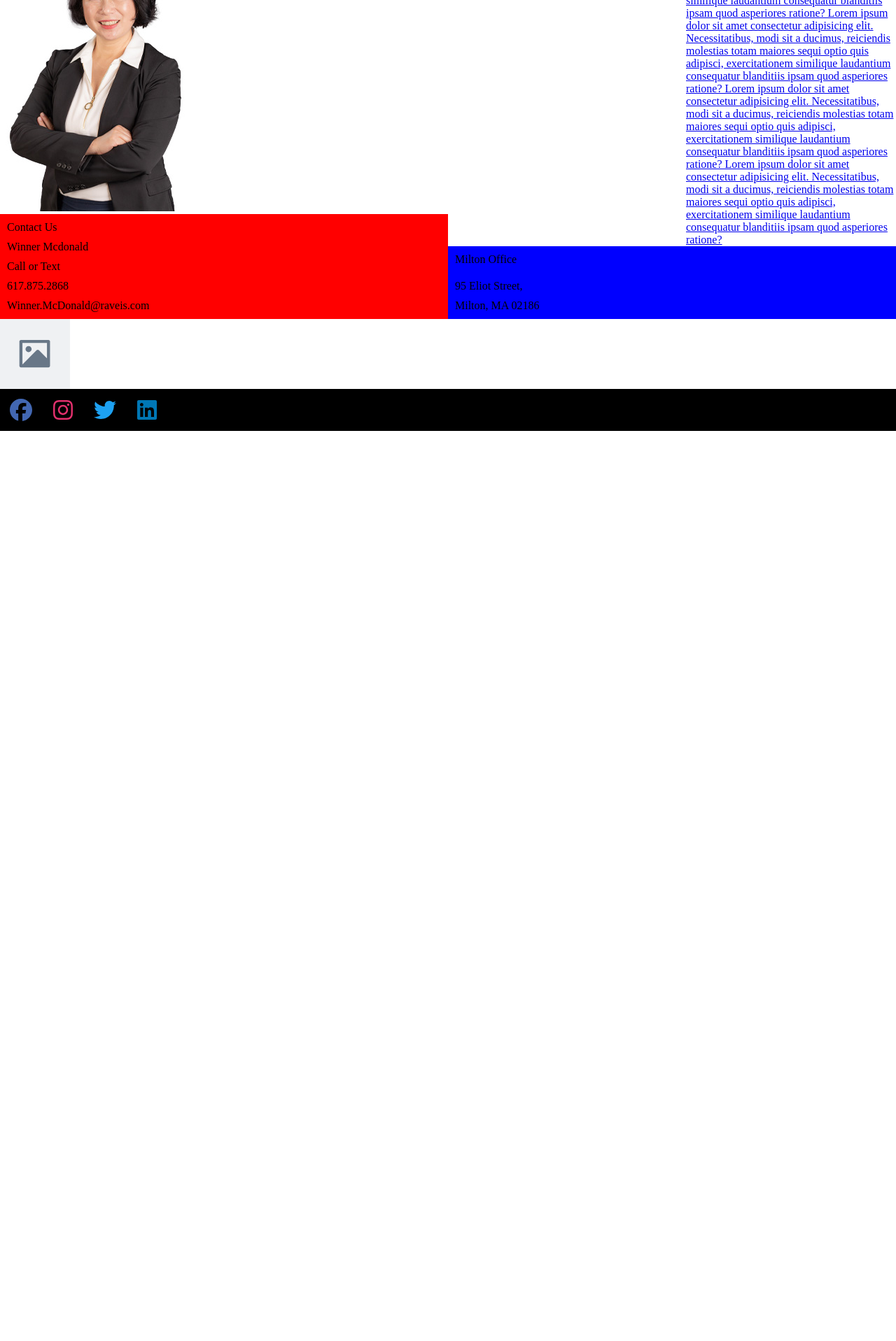
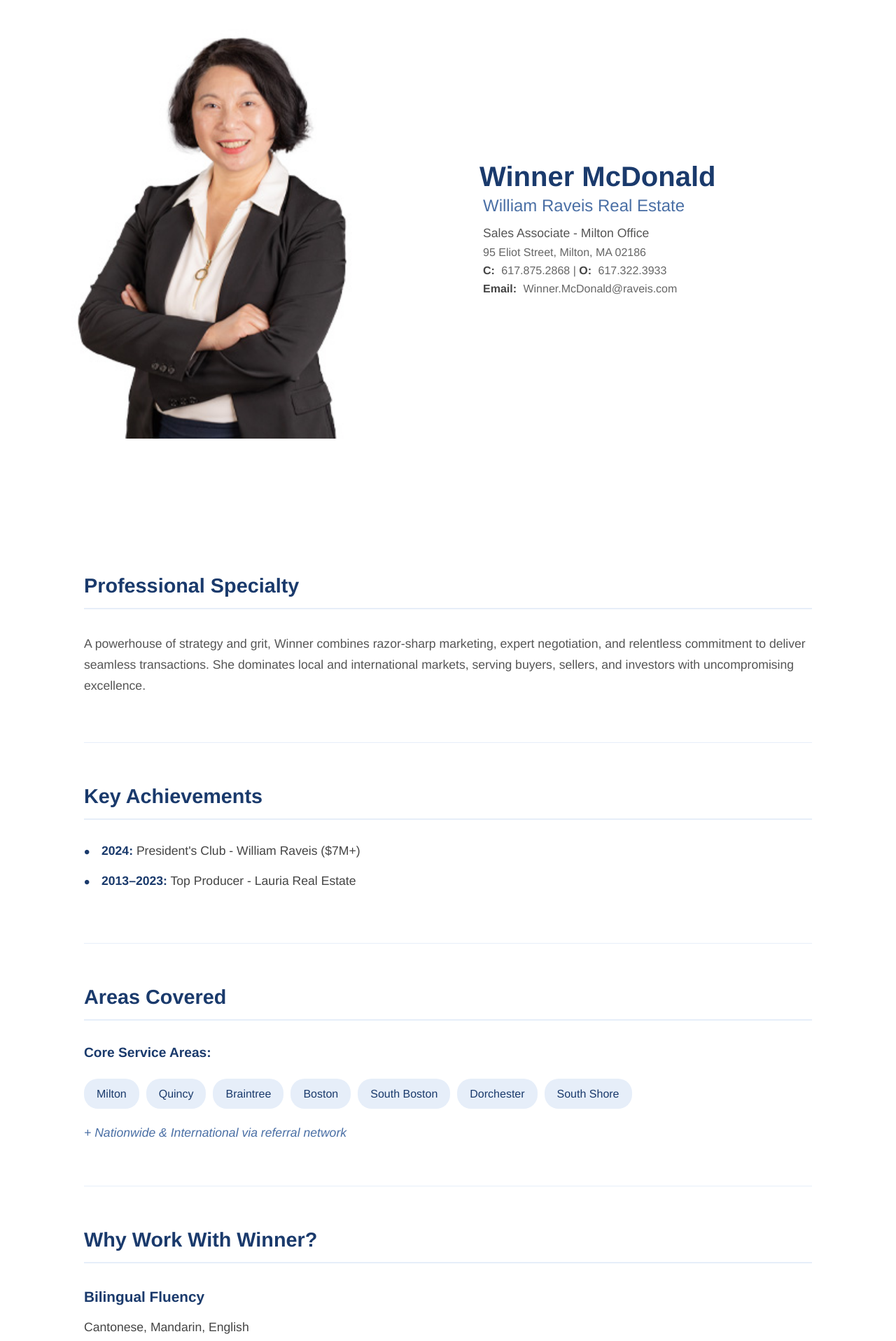
Before and after one commit to Protocythr/Realestate-Website, a React (Vite) app: page / in a window 1280 px wide. Shown: the part 880-2797 px from the top of the page at 70% size. Before the commit the page ends 1496 px from the top, so only its background shows below. Built offline with nearby package versions, Linux system fonts and the light colour scheme.

Commit message:
expanded main content - add more photos in future

```diff
--- a/src/components/Footer.css
+++ b/src/components/Footer.css
@@ -1,3 +1,7 @@
+.ftr {
+    background-color: brown;
+}
+
 .wmc_logo{
     margin-top: 100px;
     height: 100px;
--- a/src/components/Footer.jsx
+++ b/src/components/Footer.jsx
@@ -10,7 +10,6 @@ export function Footer(){
                 flexDirection: 'column',
                 gap: '10px',
                 padding: '10px',
-                backgroundColor: 'red',
                 justifyContent: 'flex-start',
                 alignItems: 'flex-start',
                 listStyle: 'none',
@@ -39,7 +38,6 @@ export function Footer(){
                 flexDirection: 'column',
                 gap: '10px',
                 padding: '10px',
-                backgroundColor: 'blue',
                 justifyContent: 'flex-start',
                 alignItems: 'flex-start',
                 listStyle: 'none',
@@ -64,6 +62,20 @@ export function Footer(){
                     <img src="./assets/placeholder.svg" alt="./assets/placeholder.svg"/>
                 </li>
             </ul>
+            <div>
+                <p>©2025 William Raveis Real Estate. Equal Housing Opportunity.</p>
+                <ul>
+                    <li>ADA Compliant</li>
+                    <li>
+                        <a href="#">Privacy Policy</a>
+                    </li>
+                    <li>
+                        <h3>Download Our App</h3>
+                        <a href="#">App Store</a>
+                        <a href="#">Google Play</a>
+                    </li>
+                </ul>
+            </div>
             <Iconbar/>
         </div>
     )
--- a/src/components/Frontpage.css
+++ b/src/components/Frontpage.css
@@ -1,11 +1,290 @@
-.ftpg{
+/* Frontpage.css */
+.ftpg {
+    font-family: 'Montserrat', 'Helvetica Neue', Arial, sans-serif;
+    color: #333;
+    margin: 0 auto;
+    padding: 0 20px;
+    max-width: 1200px;
 }
 
-.photobio {
-
+.ftpg .profile-container {
+    position: relative;
+    margin-top: 80px;
+    z-index: 10;
 }
 
-.bio {
-    width: 300px;
-    float: right;
+.ftpg .contact-header {
+    display: flex;
+    align-items: center;
+    background: white;
+    border-radius: 10px;
+    padding: 30px;
+    margin-bottom: 30px;
+    min-height: 400px;
 }
+
+.ftpg .headshot {
+    width: 450px;
+    height: auto;
+    overflow: hidden;
+    flex-shrink: 0;
+}
+
+.ftpg .headshotPicture {
+    width: 100%;
+    height: 100%;
+    object-fit: cover;
+}
+
+.ftpg .contact-details {
+    height: 100%;
+    margin-left: 150px;
+    flex: 1;
+}
+
+.ftpg .contact-details h1 {
+    font-size: 2.5rem;
+    color: #1a3a6c;
+    margin: 0 0 5px -5px;
+}
+
+.ftpg .contact-details h2 {
+    font-size: 1.5rem;
+    color: #4a6fa5;
+    margin: 0 0 15px 0;
+    font-weight: 500;
+}
+
+.ftpg .description {
+    font-size: 1.1rem;
+    color: #555;
+    margin: 5px 0;
+}
+
+.ftpg .contact-info {
+    font-size: 1rem;
+    color: #666;
+    margin: 8px 0;
+}
+
+.ftpg .contact-label {
+    font-weight: 600;
+    color: #444;
+    margin-right: 5px;
+}
+
+/* REMOVED GRID LAYOUT - REPLACED WITH CONTINUOUS CONTENT */
+.ftpg .content-section {
+    display: block;
+    margin-top: 100px;
+    margin-bottom: 50px;
+    background: white;
+    border-radius: 10px;
+    padding: 60px;
+}
+
+/* REMOVED CARD STYLING - MADE CONTINUOUS */
+.ftpg .content-section > div {
+    margin-bottom: 60px;
+    padding-bottom: 60px;
+    border-bottom: 1px solid #e6eef9;
+}
+
+.ftpg .content-section > div:last-child {
+    margin-bottom: 0;
+    padding-bottom: 0;
+    border-bottom: none;
+}
+
+.ftpg .content-section h2 {
+    color: #1a3a6c;
+    font-size: 1.8rem;
+    border-bottom: 2px solid #e6eef9;
+    padding-bottom: 15px;
+    margin-top: 0;
+}
+
+.ftpg .content {
+    padding-top: 30px;
+    line-height: 1.7;
+    color: #444;
+    font-size: 1.1rem;
+}
+
+.ftpg .achievement-list {
+    list-style: none;
+    padding: 0;
+}
+
+.ftpg .achievement-list li {
+    margin-bottom: 15px;
+    padding-left: 25px;
+    position: relative;
+    line-height: 1.6;
+    font-size: 1.1rem;
+}
+
+.ftpg .achievement-list li:before {
+    content: "•";
+    color: #1a3a6c;
+    font-size: 1.5rem;
+    position: absolute;
+    left: 0;
+    top: -3px;
+}
+
+.ftpg .year {
+    font-weight: 700;
+    color: #1a3a6c;
+}
+
+.ftpg .area-tags {
+    display: flex;
+    flex-wrap: wrap;
+    gap: 10px;
+    margin: 20px 0;
+}
+
+.ftpg .area-tags span {
+    background: #e6eef9;
+    color: #1a3a6c;
+    padding: 8px 18px;
+    border-radius: 20px;
+    font-size: 1rem;
+    font-weight: 500;
+}
+
+.ftpg .area-tag {
+    font-weight: 600;
+    margin-bottom: 5px;
+    color: #1a3a6c;
+    font-size: 1.2rem;
+}
+
+.ftpg .additional-coverage {
+    font-style: italic;
+    color: #4a6fa5;
+    margin-top: 15px;
+    font-size: 1.1rem;
+}
+
+.ftpg .benefit {
+    margin-bottom: 30px;
+}
+
+.ftpg .benefit h3 {
+    color: #1a3a6c;
+    font-size: 1.3rem;
+    margin-bottom: 12px;
+}
+
+.ftpg .benefit ul {
+    padding-left: 25px;
+    margin: 0;
+}
+
+.ftpg .benefit li {
+    margin-bottom: 10px;
+    line-height: 1.6;
+    font-size: 1.1rem;
+}
+
+.ftpg .listing-placeholder {
+    background: #f8fafd;
+    border-radius: 8px;
+    padding: 40px 20px;
+    text-align: center;
+    color: #4a6fa5;
+    font-style: italic;
+    font-size: 1.1rem;
+}
+
+.ftpg .team-section {
+    /* Removed grid-column property */
+}
+
+.ftpg .team-cards {
+    display: flex;
+    gap: 40px;
+    flex-wrap: wrap;
+    margin-top: 30px;
+}
+
+.ftpg .team-card {
+    flex: 1;
+    min-width: 300px;
+    background: #f8fafd;
+    border-radius: 8px;
+    padding: 25px;
+    border-left: 4px solid #1a3a6c;
+}
+
+.ftpg .role {
+    color: #4a6fa5;
+    font-weight: 500;
+    margin: 10px 0;
+    font-size: 1.1rem;
+}
+
+.ftpg .credential {
+    font-size: 1rem;
+    color: #666;
+    margin: 5px 0;
+}
+
+.ftpg .contact {
+    font-weight: 500;
+    margin: 15px 0;
+    font-size: 1.1rem;
+}
+
+.ftpg .email-btn {
+    background: #1a3a6c;
+    color: white;
+    border: none;
+    padding: 10px 20px;
+    border-radius: 5px;
+    cursor: pointer;
+    font-weight: 500;
+    margin-top: 15px;
+    transition: background 0.3s;
+    font-size: 1rem;
+}
+
+.ftpg .email-btn:hover {
+    background: #0f2752;
+}
+
+@media (max-width: 768px) {
+    .ftpg .contact-header {
+        flex-direction: column;
+        align-items: center;
+        text-align: center;
+        min-height: auto;
+        padding: 20px;
+    }
+
+    .ftpg .contact-details {
+        margin-left: 0;
+        margin-top: 25px;
+    }
+
+    .ftpg .headshot {
+        width: 100%;
+        max-width: 300px;
+    }
+
+    .ftpg .content-section {
+        padding: 30px 20px;
+        margin-top: 50px;
+    }
+
+    .ftpg .content-section > div {
+        margin-bottom: 40px;
+        padding-bottom: 40px;
+    }
+
+    .ftpg .team-cards {
+        gap: 20px;
+    }
+}
--- a/src/components/Frontpage.jsx
+++ b/src/components/Frontpage.jsx
@@ -3,22 +3,122 @@ import { Slideshow } from "./Slideshow";
 
 export function Frontpage() {
   return (
+    <>
+    <Slideshow />
     <div className="ftpg">
-      <div
-        style={{
-          display: 'block',
-          height: '100vh',
-          width: '100%',
-        }}
-      >
-        <Slideshow/>
-      </div>
-      <div className="photobio">
-        <img src="assets/headshot.jpg"/>
-        <a className="bio" href="bio">Lorem ipsum dolor sit amet consectetur adipisicing elit. Necessitatibus, modi sit a ducimus, reiciendis molestias totam maiores sequi optio quis adipisci, exercitationem similique laudantium consequatur blanditiis ipsam quod asperiores ratione? Lorem ipsum dolor sit amet consectetur adipisicing elit. Necessitatibus, modi sit a ducimus, reiciendis molestias totam maiores sequi optio quis adipisci, exercitationem similique laudantium consequatur blanditiis ipsam quod asperiores ratione? Lorem ipsum dolor sit amet consectetur adipisicing elit. Necessitatibus, modi sit a ducimus, reiciendis molestias totam maiores sequi optio quis adipisci, exercitationem similique laudantium consequatur blanditiis ipsam quod asperiores ratione? Lorem ipsum dolor sit amet consectetur adipisicing elit. Necessitatibus, modi sit a ducimus, reiciendis molestias totam maiores sequi optio quis adipisci, exercitationem similique laudantium consequatur blanditiis ipsam quod asperiores ratione?</a>
+      <div className="profile-container">
+      <div className="contact-header">
+        <div className="headshot">
+          <img className="headshotPicture" src="assets/headshot.jpg" alt="Winner McDonald"/>
+        </div>
+        <div className="contact-details">
+          <h1>Winner McDonald</h1>
+          <h2>William Raveis Real Estate</h2>
+          <p className="description">Sales Associate - Milton Office</p>
+          <p className="contact-info">95 Eliot Street, Milton, MA 02186</p>
+          <p className="contact-info">
+            <span className="contact-label">C:</span> 617.875.2868 |
+            <span className="contact-label"> O:</span> 617.322.3933
+          </p>
+          <p className="contact-info">
+            <span className="contact-label">Email:</span> Winner.McDonald@raveis.com
+          </p>
+        </div>
       </div>
 
-      <Footer/>
-    </div>
+      <div className="content-section">
+        <div className="card">
+          <h2>Professional Specialty</h2>
+          <div className="content">
+            <p className="description">A powerhouse of strategy and grit, Winner combines razor-sharp marketing, expert negotiation, and relentless commitment to deliver seamless transactions. She dominates local and international markets, serving buyers, sellers, and investors with uncompromising excellence.</p>
+          </div>
+        </div>
+
+        <div className="card">
+          <h2>Key Achievements</h2>
+          <div className="content">
+            <ul className="achievement-list">
+              <li><span className="year">2024:</span> President's Club - William Raveis ($7M+)</li>
+              <li><span className="year">2013–2023:</span> Top Producer - Lauria Real Estate</li>
+            </ul>
+          </div>
+        </div>
+
+        <div className="card">
+          <h2>Areas Covered</h2>
+          <div className="content">
+            <p className="area-tag">Core Service Areas:</p>
+            <div className="area-tags">
+              <span>Milton</span>
+              <span>Quincy</span>
+              <span>Braintree</span>
+              <span>Boston</span>
+              <span>South Boston</span>
+              <span>Dorchester</span>
+              <span>South Shore</span>
+            </div>
+            <p className="additional-coverage">+ Nationwide & International via referral network</p>
+          </div>
+        </div>
+
+        <div className="card">
+          <h2>Why Work With Winner?</h2>
+          <div className="content">
+            <div className="benefit">
+              <h3>Bilingual Fluency</h3>
+              <p>Cantonese, Mandarin, English</p>
+            </div>
+            <div className="benefit">
+              <h3>Community Commitment</h3>
+              <ul>
+                <li>Patient Navigator, South Shore Hospital</li>
+                <li>Volunteer: Germantown YMCA, Quincy Housing Authority</li>
+              </ul>
+            </div>
+            <div className="benefit">
+              <h3>Credentials</h3>
+              <ul>
+                <li>MA Licensed Real Estate Agent (2013–Present)</li>
+                <li>Member: NAR, MA/GBAR Realtors®</li>
+                <li>BS in Accounting & Management - UMass Boston</li>
+              </ul>
+            </div>
+          </div>
+        </div>
+
+        <div className="card">
+          <h2>Featured Listings</h2>
+          <div className="content">
+            <div className="listing-placeholder">
+              <p>Listings coming soon</p>
+            </div>
+          </div>
+        </div>
+
+        <div className="card team-section">
+          <h2>Your Raveis Team</h2>
+          <div className="content">
+            <div className="team-cards">
+              <div className="team-card">
+                <h3>Kate Rockett</h3>
+                <p className="role">Mortgage Loan Officer</p>
+                <p className="credential">NMLS #1500191</p>
+                <p className="contact">617.281.4872</p>
+                <button className="email-btn">Email Kate</button>
+              </div>
+              <div className="team-card">
+                <h3>Joel Fanjoy</h3>
+                <p className="role">Insurance Representative</p>
+                <p className="contact">617.320.5687</p>
+                <button className="email-btn">Email Joel</button>
+              </div>
+            </div>
+          </div>
+        </div>
+      </div>
+      </div>
+      </div> {/* Close .ftpg */}
+      <Footer />
+    </>
   );
 }
--- a/src/components/UIElements.css
+++ b/src/components/UIElements.css
@@ -1,4 +1,5 @@
 .cntbtn {
+    box-shadow: 0px 4px 10px rgba(0, 0, 0, 0.4);
     background-color: grey;
     /* green background */
     color: black;
@@ -19,6 +20,7 @@
 }
 
 .cntbtn.hidden {
+    box-shadow: 0px 4px 10px rgba(0, 0, 0, 0);
     opacity: 0;
     visibility: hidden;
 }
```
Also changed, not shown: src/components/Slideshow.css (+15 -10 lines), src/components/Slideshow.jsx (+16 -12 lines).
